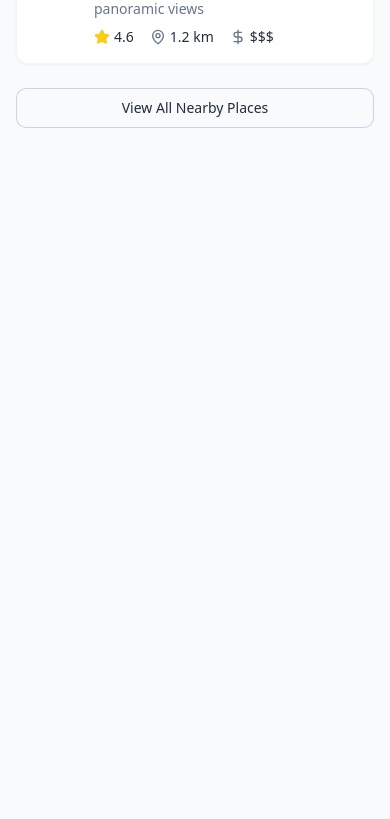
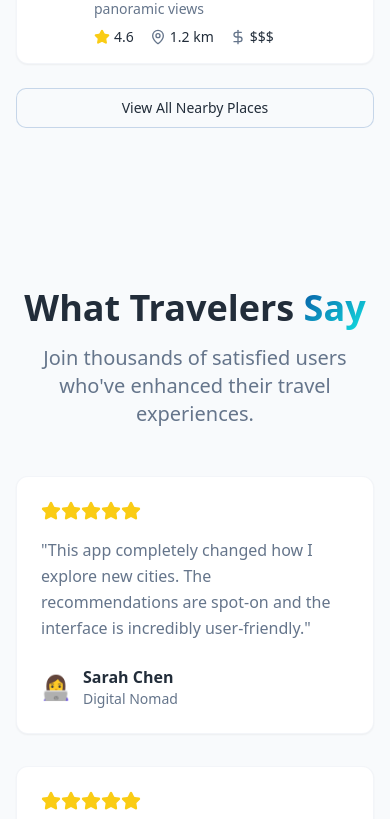
Before and after one commit to behnamac/go-discover-app, a React (Vite) app: page / in a window 390 px wide. Shown: the part 4679-5498 px from the top of the page. Before the commit the page ends 4887 px from the top, so only its background shows below. Built offline with nearby package versions, Linux system fonts and the light colour scheme.

Commit message:
Remove unused buttons from Header component and add TestimonialsSection to Index page.

```diff
--- /dev/null
+++ b/src/components/Home/TestimonialsSection.tsx
@@ -0,0 +1,103 @@
+import { Card, CardContent } from "@/components/ui/card";
+import { Star } from "lucide-react";
+
+const testimonials = [
+  {
+    id: 1,
+    rating: 5,
+    quote:
+      "This app completely changed how I explore new cities. The recommendations are spot-on and the interface is incredibly user-friendly.",
+    author: {
+      name: "Sarah Chen",
+      role: "Digital Nomad",
+      avatar: "👩‍💻",
+    },
+  },
+  {
+    id: 2,
+    rating: 5,
+    quote:
+      "Perfect for business trips. I can quickly find highly-rated restaurants and attractions near my hotel. Saves so much time!",
+    author: {
+      name: "Marcus Johnson",
+      role: "Business Consultant",
+      avatar: "👨‍💼",
+    },
+  },
+  {
+    id: 3,
+    rating: 5,
+    quote:
+      "The filtering options are amazing. I can find vegan restaurants or kid-friendly activities in seconds. A must-have travel app!",
+    author: {
+      name: "Emma Rodriguez",
+      role: "Family Traveler",
+      avatar: "👩‍👧‍👦",
+    },
+  },
+];
+
+const TestimonialsSection = () => {
+  return (
+    <section className="py-20 bg-background">
+      <div className="container mx-auto px-4">
+        <div className="text-center mb-12">
+          <h2 className="text-4xl font-bold mb-4">
+            What Travelers
+            <span className="bg-gradient-hero bg-clip-text text-transparent">
+              {" "}
+              Say
+            </span>
+          </h2>
+          <p className="text-xl text-muted-foreground max-w-2xl mx-auto">
+            Join thousands of satisfied users who've enhanced their travel
+            experiences.
+          </p>
+        </div>
+
+        <div className="grid grid-cols-1 md:grid-cols-3 gap-8">
+          {testimonials.map((testimonial) => (
+            <Card
+              key={testimonial.id}
+              className="bg-card border-border/40 hover:shadow-card transition-smooth"
+            >
+              <CardContent className="p-6">
+                {/* Star Rating */}
+                <div className="flex items-center mb-4">
+                  {[...Array(testimonial.rating)].map((_, index) => (
+                    <Star
+                      key={index}
+                      className="h-5 w-5 fill-yellow-400 text-yellow-400"
+                    />
+                  ))}
+                </div>
+
+                {/* Quote */}
+                <blockquote className="text-muted-foreground mb-6 leading-relaxed">
+                  "{testimonial.quote}"
+                </blockquote>
+
+                {/* Author */}
+                <div className="flex items-center">
+                  <div className="text-2xl mr-3">
+                    {testimonial.author.avatar}
+                  </div>
+                  <div>
+                    <div className="font-semibold text-foreground">
+                      {testimonial.author.name}
+                    </div>
+                    <div className="text-sm text-muted-foreground">
+                      {testimonial.author.role}
+                    </div>
+                  </div>
+                </div>
+              </CardContent>
+            </Card>
+          ))}
+        </div>
+      </div>
+    </section>
+  );
+};
+
+export default TestimonialsSection;
--- a/src/components/Layout/Header.tsx
+++ b/src/components/Layout/Header.tsx
@@ -29,12 +29,6 @@ const Header = () => {
 
         {/* Actions */}
         <div className="flex items-center space-x-2">
-          <Button variant="ghost" size="icon" className="hidden md:flex">
-            <Bell className="h-5 w-5" />
-          </Button>
-          <Button variant="ghost" size="icon" className="hidden md:flex">
-            <User className="h-5 w-5" />
-          </Button>
           <Button variant="outline" className="hidden md:flex">
             Sign In
           </Button>
--- a/src/pages/Index.tsx
+++ b/src/pages/Index.tsx
@@ -2,6 +2,7 @@ import Header from "@/components/Layout/Header";
 import HeroSection from "@/components/Home/HeroSection";
 import FeaturesSection from "@/components/Home/CategorySection";
 import MapSection from "@/components/Home/MapSection";
+import TestimonialsSection from "@/components/Home/TestimonialsSection";
 
 const Index = () => {
   return (
@@ -11,6 +12,8 @@ const Index = () => {
         <HeroSection />
         <FeaturesSection />
         <MapSection />
+        <TestimonialsSection />
+        {/* <Footer /> */}
       </main>
     </div>
   );
```
